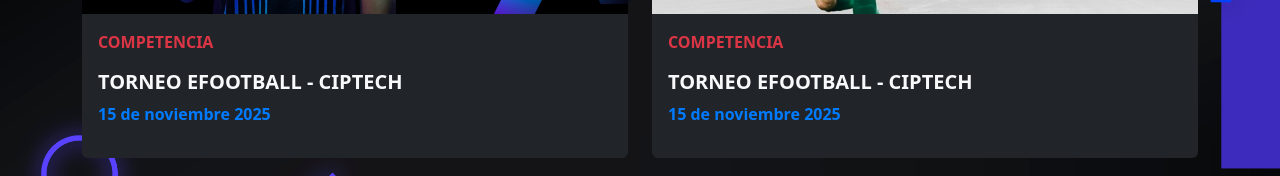
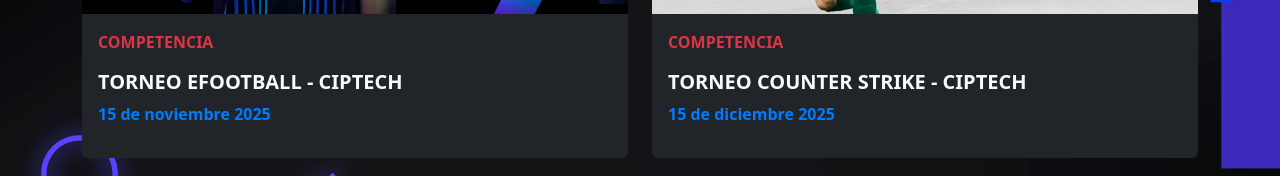
Before and after one commit to botciptech998/boostrap5, a plain HTML site: page index.html in a window 1280 px wide. Shown: the part 924-1100 px from the top of the page. Drawn offline with nearby package versions, Linux system fonts and the light colour scheme.

Commit message:
Update index.html

```diff
--- a/index.html
+++ b/index.html
@@ -77,8 +77,8 @@
                     <img src="images/card_2.jpg" class="card-img-top" alt="afootball">
                     <div class="card-body">
                         <p class="text-danger fw-bold">COMPETENCIA</p>
-                        <h5 class="card-title fw-bold">TORNEO EFOOTBALL - CIPTECH</h5>
-                        <p class="fecha-evento">15 de noviembre 2025</p>
+                        <h5 class="card-title fw-bold">TORNEO COUNTER STRIKE - CIPTECH</h5>
+                        <p class="fecha-evento">15 de diciembre 2025</p>
                         <a href="detalle.html" class="stretched-link"></a>
                     </div>
                 </div>
```
